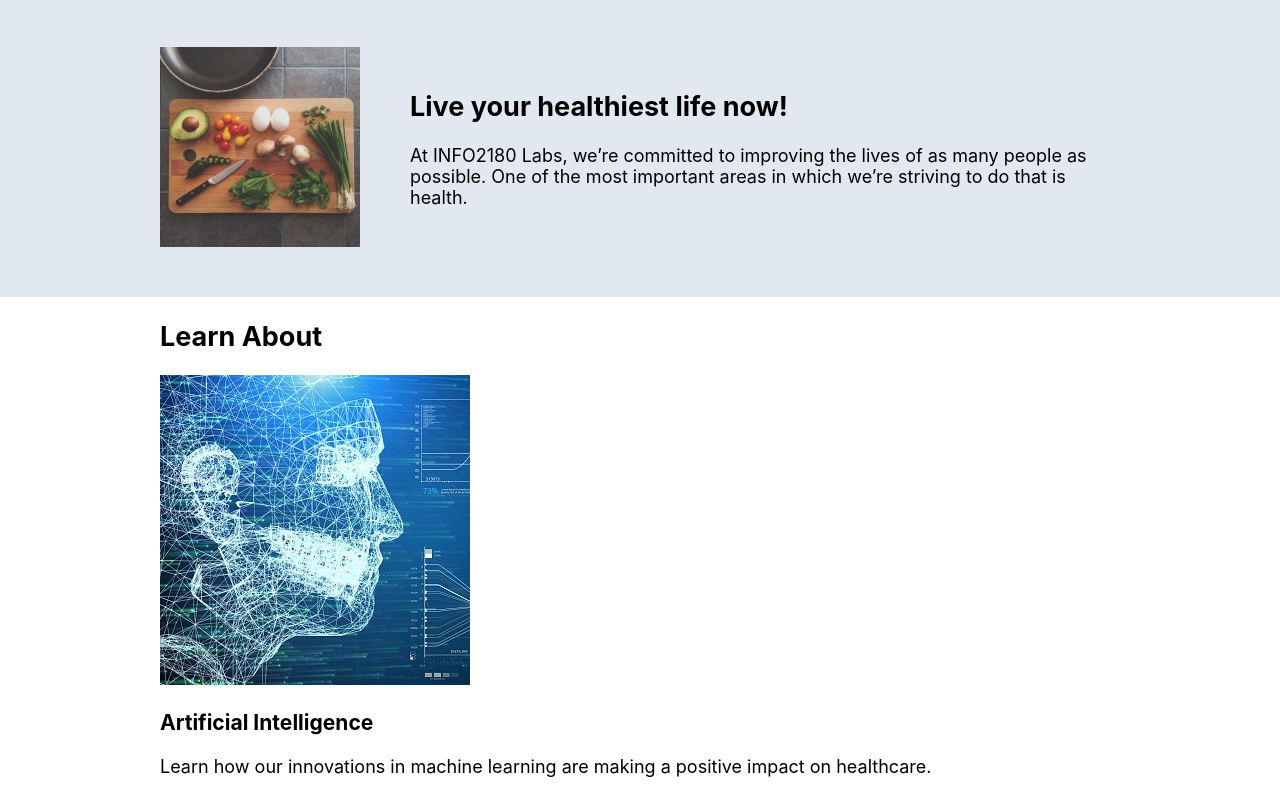
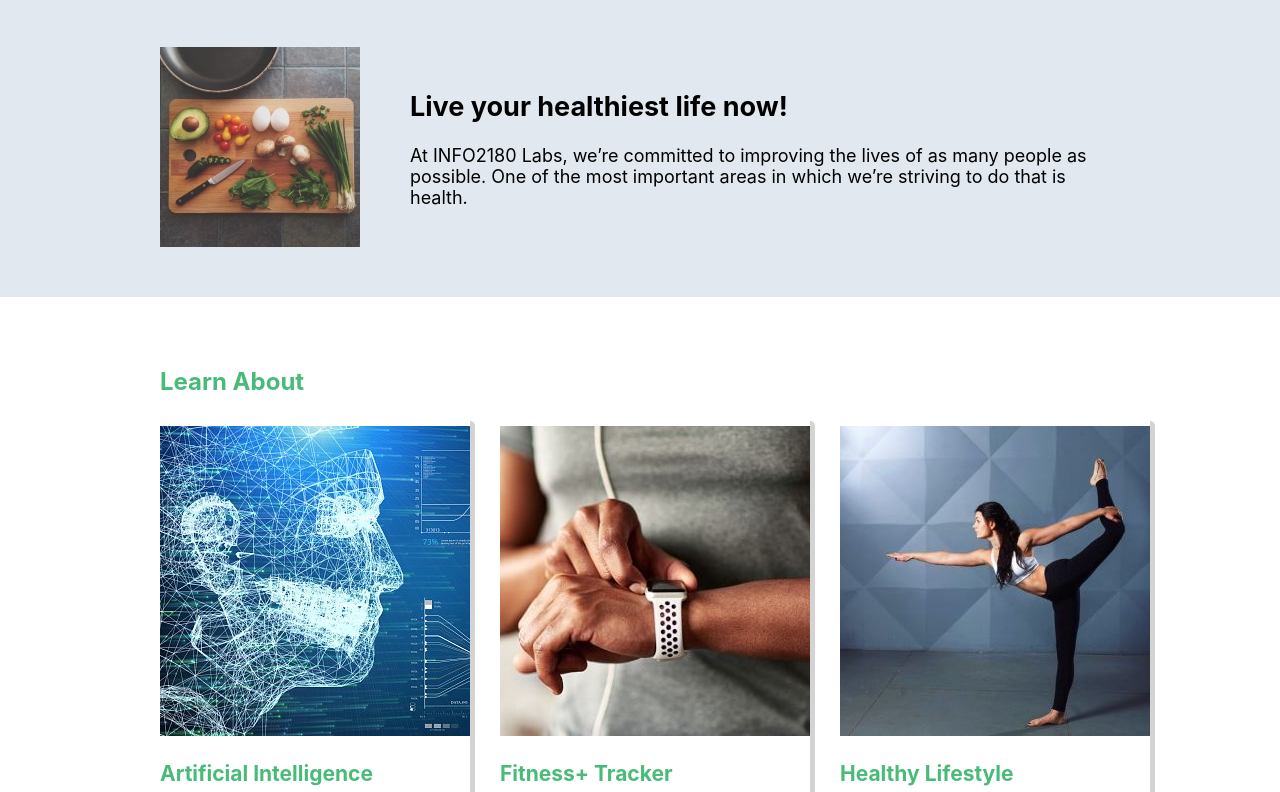
Before and after one commit to dericagilroy/info2180-project1, a plain HTML site: page index.html in a window 1280 px wide. Shown: the part 95-887 px from the top of the page. Drawn offline with Linux system fonts and the light colour scheme.

Commit message:
Edited styles.css; applied formatting to the "Learn About" section of the landing page and the elements therein

```diff
--- a/styles.css
+++ b/styles.css
@@ -53,3 +53,37 @@ li a:hover {
 .overview-hero-text {
     padding-top: 20px;
 }
+
+/*-------------------------------------------------------------------------------------------------------------------*/
+
+.learn-about .container {
+    padding: 50px 40px;
+}
+
+.learn-about h2 {
+    color: #48BB78;
+    font-size: 24px;
+}
+
+.cards {
+    display: grid;
+    grid-template-columns: 1fr 1fr 1fr;
+    grid-template-rows: 1fr;
+    gap: 30px 30px;
+    grid-auto-flow: row;
+}
+
+.card {
+    border-color: #E2E8F0;
+    border-radius: 5px;
+    box-shadow: 5px 5px lightgrey;
+}
+
+.card img {
+    padding-top: 10px;
+}
+
+.card-body h3 {
+    color: #48BB78;
+    font-size: 21px;
+}
```
